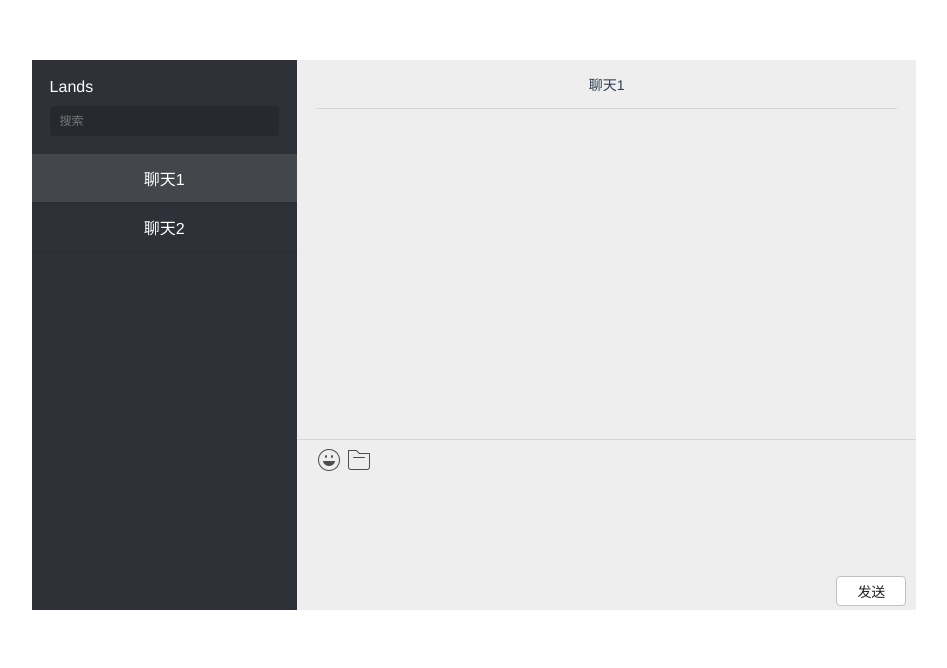
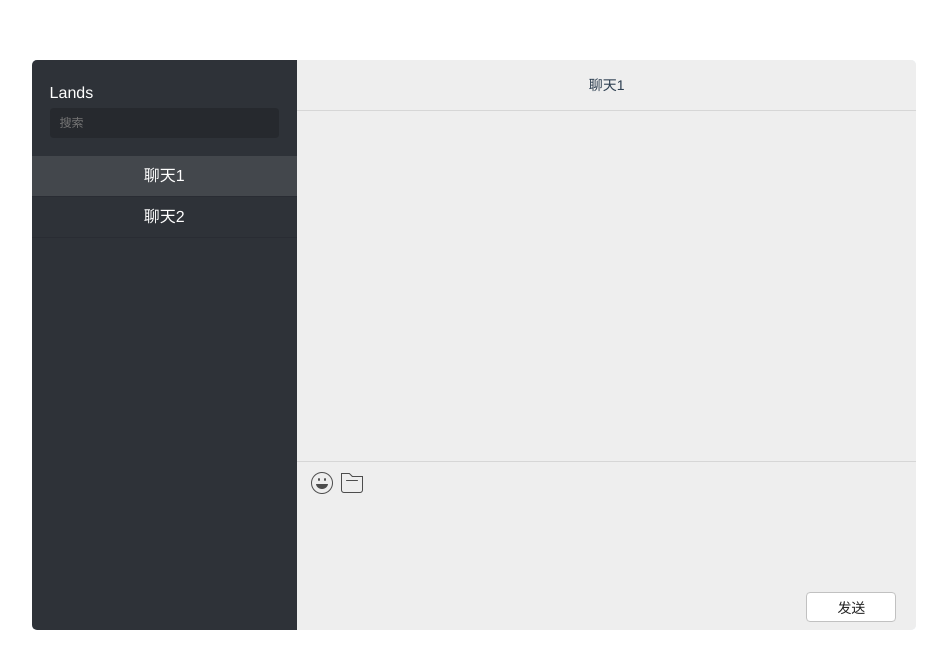
Before and after one commit to NoharaHiroshi/WebChat-Client, a Vue app: page / in a window 1280 px wide. Shown: the top 668 px of the page, without its empty margins (166-1113 px from the left). Built offline with nearby package versions, Linux system fonts and the light colour scheme; what vue-websocket would draw is missing.

Commit message:
聊天客户端样式

```diff
--- a/src/App.vue
+++ b/src/App.vue
@@ -61,29 +61,28 @@ export default {
   .msg-box {
     position: relative;
     width: 70%;
-    height: 550px;
+    height: 570px;
     margin: 0 auto;
     background: aliceblue;
     border-radius: 5px;
   }
   .sidebar {
-    position: absolute;
-    left: 0;
-    top: 0;
-    display: inline-block;
+    float: left;
     width: 30%;
     height: 100%;
     background: #2e3238;
     color: #fff;
     box-sizing: border-box;
+    border-radius: 5px 0 0 5px;
   }
   .sidebar .user {
     padding: 18px;
   }
   .sidebar .name {
     font-size: 16px;
-    float: left;
-    margin-bottom: 10px;
+    text-align: left;
+    height: 30px;
+    line-height: 30px;
   }
   .sidebar .base-input {
     padding: 0 10px;
@@ -99,7 +98,8 @@ export default {
     box-sizing: border-box;
   }
   .sidebar .chat-item {
-    padding: 12px 15px;
+    height: 40px;
+    line-height: 40px;
     border-bottom: 1px solid #292c33;
     cursor: pointer;
     -webkit-transition: background-color .1s;
@@ -109,37 +109,34 @@ export default {
     background-color: hsla(0,0%,100%,.03);
   }
   .sidebar .chat-item-selected {
-    background-color: hsla(0,0%,100%,.1);
+    background-color: hsla(0,0%,100%,.1) !important;
   }
   .main {
-    display: inline-block;
-    position: absolute;
+    float: left;
     width: 70%;
-    left: 30%;
-    top: 0;
     height: 100%;
     background: #eee;
+    border-radius: 0 5px 5px 0;
   }
   .main .main-header {
     position: relative;
-    padding: 10px 0;
-    margin: 0 19px;
+    height: 50px;
+    line-height: 50px;
     border-bottom: 1px solid #d6d6d6;
-    background-color: #eee;
     font-size: 14px;
-    height: 5%;
-    line-height: 30px;
   }
   .main .main-content {
     position: relative;
-    height: 60%;
+    height: 350px;
     border-bottom: 1px solid #d6d6d6;
   }
   .main .main-toolbar {
-    padding: 5px 17px;
+    height: 30px;
+    line-height: 30px;
     box-sizing: border-box;
     overflow: hidden;
     text-align: left;
+    margin: 5px 0;
   }
   .main .main-input {
     height: 15%;
@@ -150,7 +147,7 @@ export default {
     font-size: 16px;
     width: 100%;
     box-sizing: border-box;
-    padding-left: 20px;
+    padding-left: 15px;
     background: transparent;
     resize: none;
   }
@@ -163,6 +160,7 @@ export default {
     display: inline-block;
     vertical-align: middle;
     cursor: pointer;
+    margin-left: 10px;
   }
   .main .upload {
     width: 30px;
@@ -175,7 +173,8 @@ export default {
     cursor: pointer;
   }
   .main .main-action {
-    padding: 10px;
+    height: 30px;
+    line-height: 30px;
     text-align: right;
   }
   .submit-msg {
@@ -183,9 +182,10 @@ export default {
     color: #222;
     display: inline-block;
     border: 1px solid #c1c1c1;
-    padding: 3px 20px;
     font-size: 14px;
     border-radius: 4px;
     height: 30px;
+    width: 90px;
+    margin-right: 20px;
   }
 </style>
```
